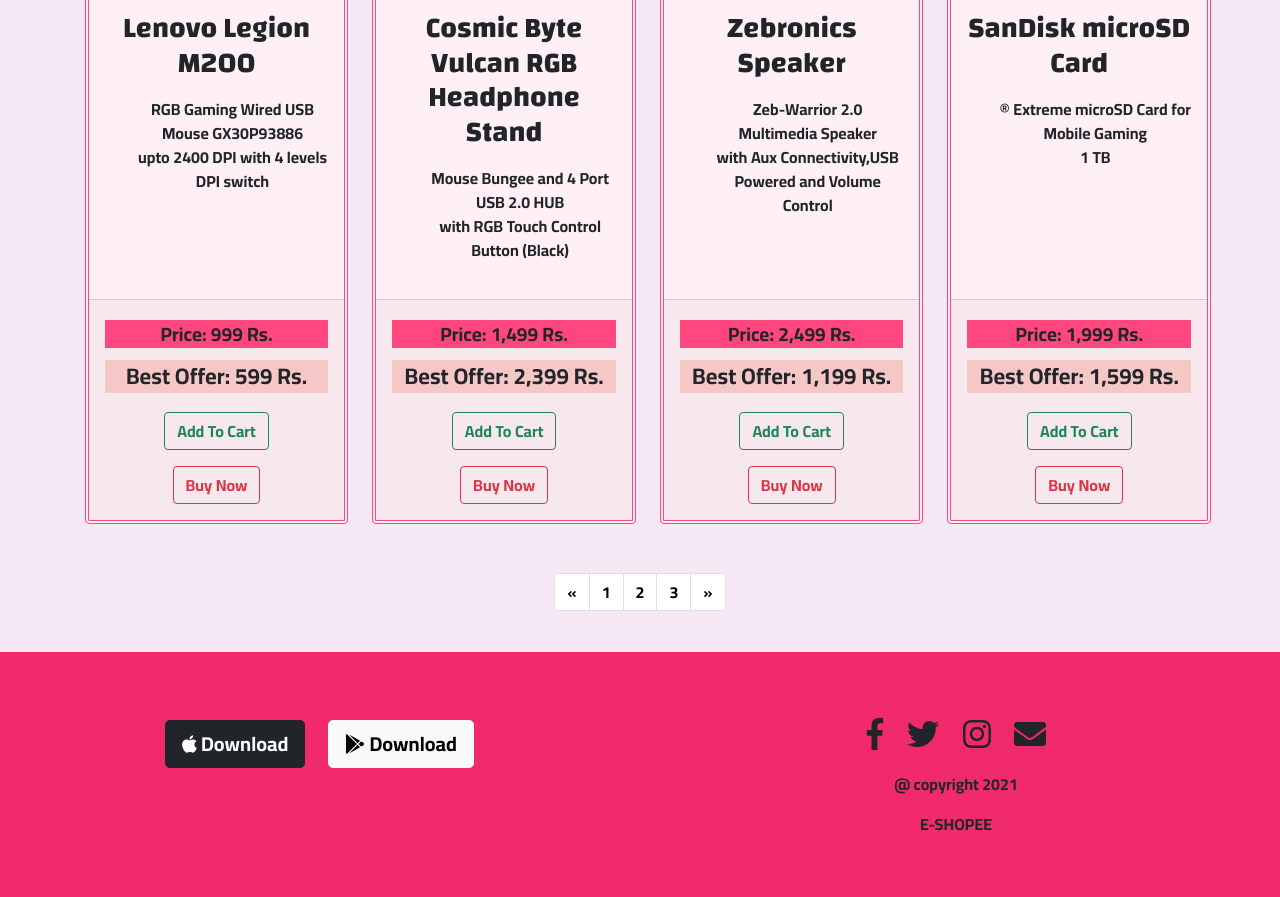
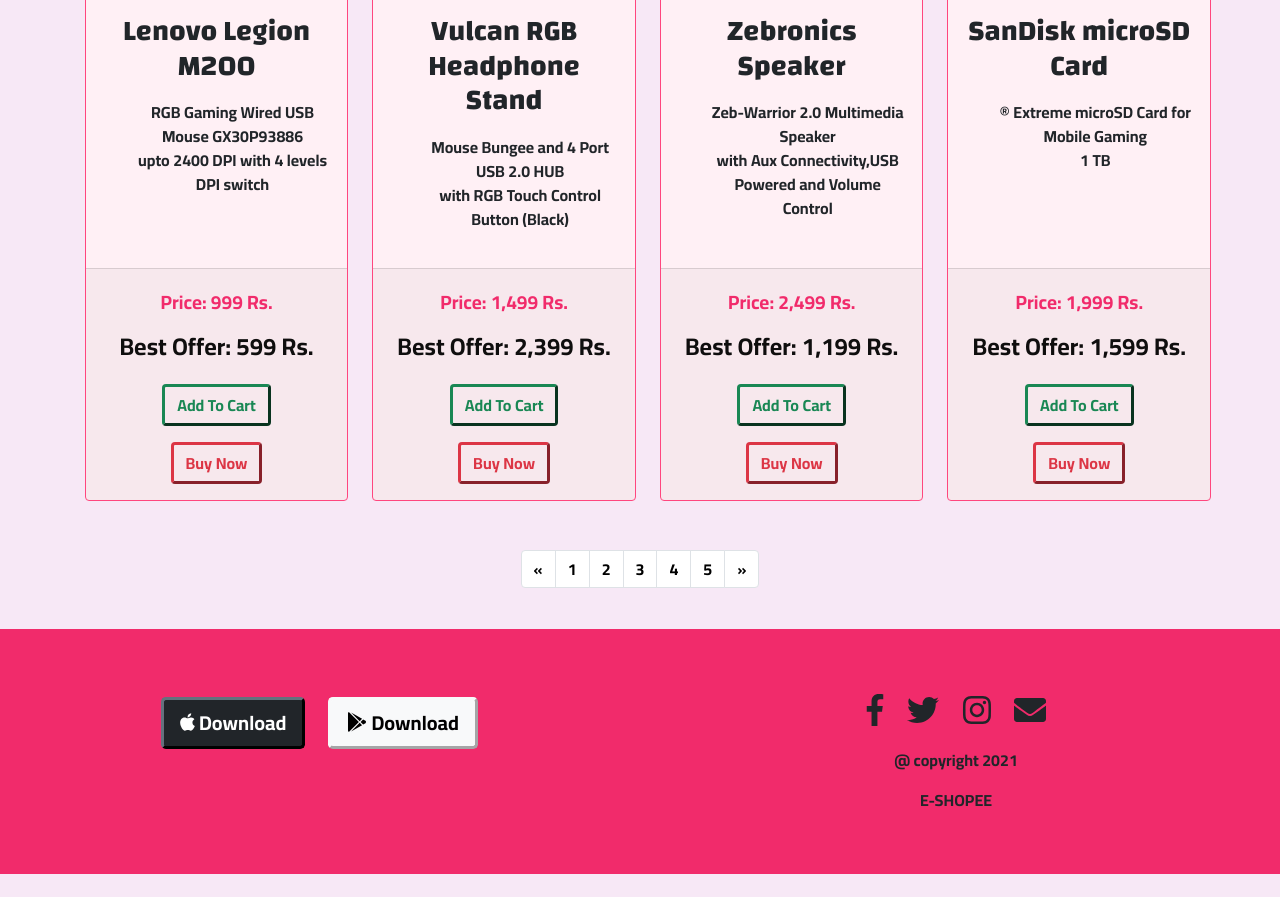
Before and after one commit to PrathameshPatil-01/E-SHOPEE_PYTHON, a Flask app: page /computer in a window 1280 px wide. Shown: the part 657-1554 px from the top of the page. After the commit the page ends 1531 px from the top, so only its background shows below. Run offline with Flask 2, Linux system fonts and the light colour scheme; the visitor is signed in with stand-in values (Sample User, id 1); data comes from the database, SQL or seed files in the repository; data that the repository does not hold is empty; some libraries are stand-ins or nearby versions.

Commit message:
modified add card and some ui

```diff
--- a/static/home.css
+++ b/static/home.css
@@ -42,16 +42,34 @@
 font-size: 200%;
 margin: 0;
 }
+.btn{
+  border-width: 3.5px;
+  border-style: outset;
+}
+.search {
+    border-color: #FF467E;
+    margin: 0 1% 0 1% ;
+    border-style: inset;
+    border-width: 4px;
+}
+.search-btn{
+background-color: #FF467E;
+}
+
+.search-btn:hover{
+background-color: #F12B6B;
+}
 .container-fluid{
   padding: 0 10%;
 }
 .circle_img {
+  border-width: 4px;
   border-color: #FF467E;
-  border-style: inset;
+  border-style: outset;
   border-radius: 100%;
 }
 .circle_img:hover {
-  border-style: outset;
+  border-style: solid;
 }
 li{
 list-style-type: none ;
@@ -77,7 +95,7 @@
 }
 .classification {
  padding-top: 10%;
- font-size: 100%;
+ font-size: 110%;
 
 }
 .classification:hover {
@@ -90,7 +108,7 @@
   border-color: #FF467E;
   border-style: double;
   border-width: 5px;
-  height:400px ;
+  height:500px ;
   width: 100%;
 }
 .card {
@@ -99,13 +117,13 @@
   border-color: #FF467E;
   background-color: #FFF0F5 ;
   border-style: double;
-  border-width: 4px;
+  border-width: 1px;
   margin: 1% 3%;
 
 }
 .card:hover {
-  border-style: inset;
-  border-width: 7px;
+  border-style: outset;
+  border-width: 5px;
 }
 .card-img-top{
   padding-top: 8%;
@@ -120,17 +138,17 @@
 font-size: 1.8rem;
 }
 .price {
+color:#F12B6B;
 margin: 5% 0;
 font-weight:bold;
 font-size: 1.2rem;
-background-color: #FF467E;
 
 }
 .offer{
+color:#0F0E0E;
 font-weight:bold;
-font-size: 1.4rem;
- background-color: #F6C7C7;
- margin: 5% 0;
+font-size: 1.5rem;
+margin: 5% 0;
 }
 .page-link {
     color: #000000;
@@ -155,11 +173,3 @@
 .download-button {
   margin: 3% 2% ;
 }
-
-.search{
-background-color: #FF467E;
-}
-
-.search:hover{
-background-color: #F12B6B;
-}
--- a/templates/base.html
+++ b/templates/base.html
@@ -31,7 +31,7 @@
 
     <div class="collapse navbar-collapse " id="navbarScroll">
 
-      <ul class="navbar-nav my-2 my-lg-0 navbar-nav-scroll ms-auto" style="--bs-scroll-height: 200px;">
+      <ul class="navbar-nav my-2 my-lg-0 navbar-nav-scroll ms-auto" style="--bs-scroll-height: 400px;">
           <li class="nav-item dropdown"><P class="emoji">👦</P>
           <a class="nav-link dropdown-toggle " href="#" id="navbarScrollingDropdown" role="button" data-bs-toggle="dropdown" aria-expanded="false">
             ‍‍My Account
@@ -60,8 +60,8 @@
     </div>
 </nav>
     <form class="search-bar container-fluid d-flex me-auto">
-        <input class="form-control" type="search" placeholder="Search Product"  aria-label="Search">
-        <button class="search btn btn-danger" type="submit">Search</button>
+        <input class="search form-control" type="search" placeholder="Search Product"  aria-label="Search">
+        <button class="search-btn btn btn-danger" type="submit">Search</button>
     </form>
 
 {% block content %}
@@ -77,11 +77,13 @@
         <span aria-hidden="true">&laquo;</span>
       </a>
     </li>
-    <li class="page-item"><a class="page-link" href="/mobiles">1</a></li>
+    <li class="page-item"><a class="page-link" href="/space_store">1</a></li>
     <li class="page-item"><a class="page-link" href="/mobiles">2</a></li>
-    <li class="page-item"><a class="page-link" href="/mobiles">3</a></li>
+    <li class="page-item"><a class="page-link" href="/electronics">3</a></li>
+    <li class="page-item"><a class="page-link" href="makeup">4</a></li>
+    <li class="page-item"><a class="page-link" href="kitchen">5</a></li>
     <li class="page-item">
-      <a class="page-link" href="/mobiles" aria-label="Next">
+      <a class="page-link" href="/computer" aria-label="Next">
         <span aria-hidden="true">&raquo;</span>
       </a>
     </li>
--- a/templates/computer.html
+++ b/templates/computer.html
@@ -29,7 +29,7 @@
     <div class="card h-100">
       <img src="https://images-eu.ssl-images-amazon.com/images/I/2129Fx+DUpL._AC_SX184_.jpg" class="card-img-top" alt="...">
       <div class="card-body">
-        <h4 class="card-title">Cosmic Byte Vulcan RGB Headphone Stand  </h4>
+        <h4 class="card-title">Vulcan RGB Headphone Stand  </h4>
         <p class="card-text"><ul><li>Mouse Bungee and 4 Port USB 2.0 HUB</li>
         <li> with RGB Touch Control Button (Black)</li>
        </ul>
--- a/templates/home.html
+++ b/templates/home.html
@@ -81,7 +81,7 @@
 </div>
 
 <!--courosel-->
-<div class="container-fluid">
+<div class="">
 
 <div id="carouselExampleFade" class="carousel slide" data-bs-ride="carousel">
   <div class="carousel-inner">
```
Also changed, not shown: static/start.css (+10 -5 lines).
